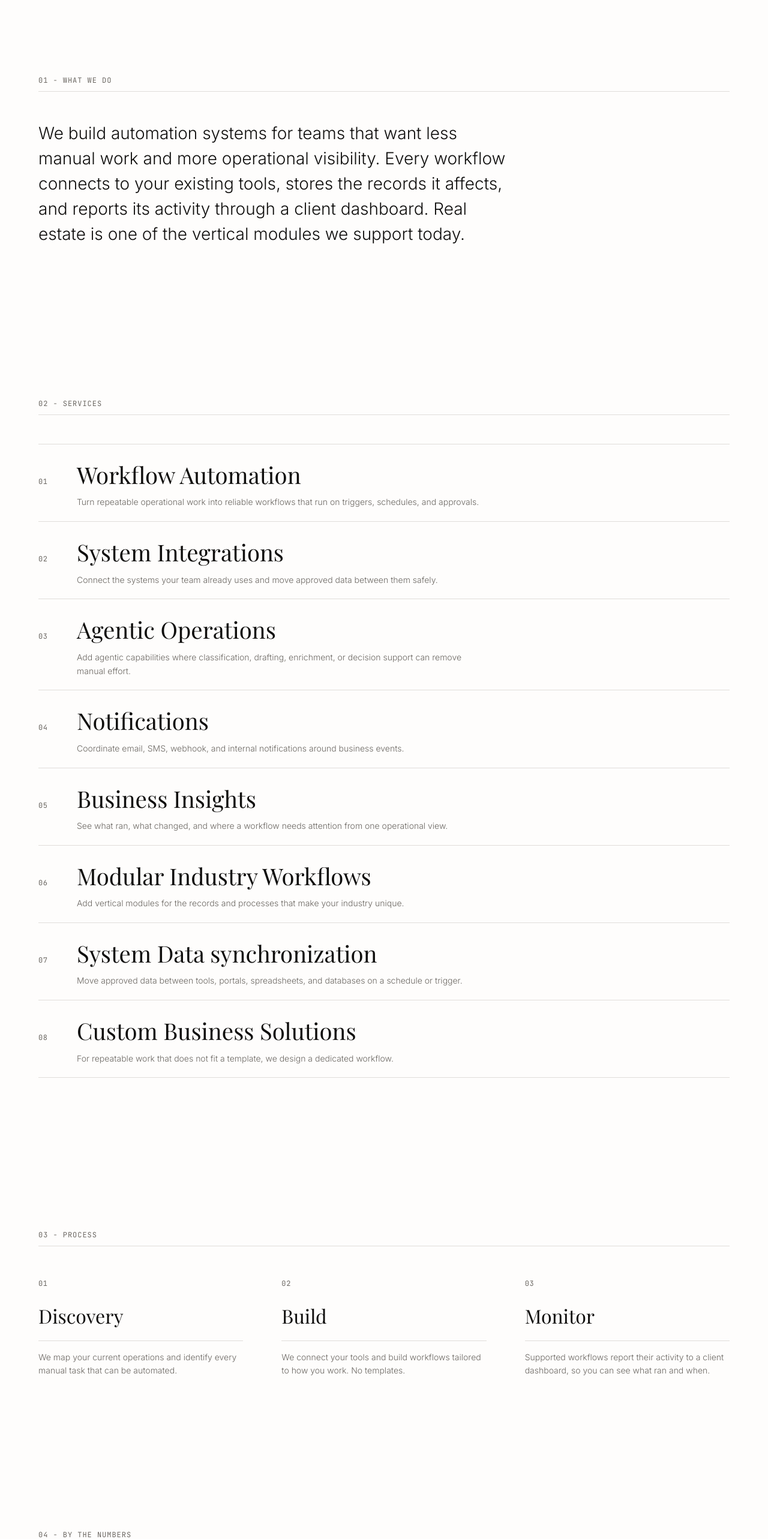
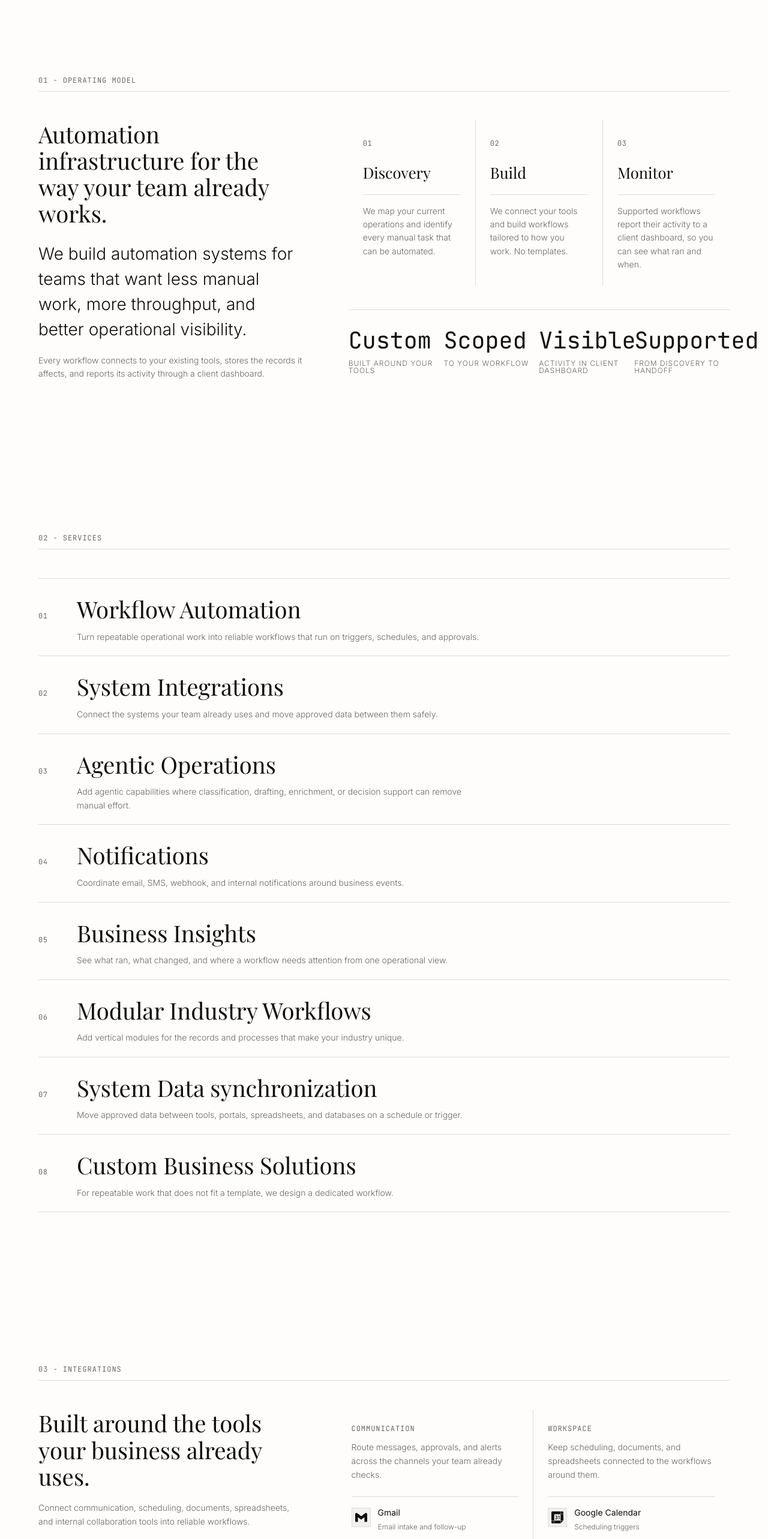
Before and after one commit to vee8899/react-production-, a React (Vite) app: page / in a window 1280 px wide. Shown: the part 800-3366 px from the top of the page at 60% size. Built offline with nearby package versions, Linux system fonts and the light colour scheme; no server answers; a web font is replaced by a local one.

Commit message:
Refine homepage section ordering and consolidate process content

```diff
--- a/src/components/features/IntegrationsShowcase.tsx
+++ b/src/components/features/IntegrationsShowcase.tsx
@@ -51,7 +51,7 @@ export default function IntegrationsShowcase() {
   return (
     <section className="bg-[#FEFDFC] px-[clamp(24px,5vw,80px)] py-[clamp(64px,10vw,192px)]">
       <div className="mx-auto max-w-[1280px]">
-        <SectionHeader label="05 - INTEGRATIONS" />
+        <SectionHeader label="03 - INTEGRATIONS" />
 
         <div className="mt-12 grid gap-8 lg:grid-cols-[minmax(0,0.9fr)_minmax(0,1.4fr)] lg:gap-[clamp(48px,6vw,96px)]">
           <div>
--- a/src/components/features/ROICalculator.tsx
+++ b/src/components/features/ROICalculator.tsx
@@ -77,7 +77,7 @@ export default function ROICalculator() {
   return (
     <section className="bg-[#F2F0ED] px-[clamp(24px,5vw,80px)] py-[clamp(64px,10vw,192px)]">
       <div className="mx-auto max-w-[1280px]">
-        <SectionHeader label="06 - BUSINESS VALUE" />
+        <SectionHeader label="04 - BUSINESS VALUE" />
         <h2 className="mx-auto mb-6 mt-12 max-w-[700px] text-center font-display text-primary" style={{ fontSize: "clamp(1.5rem, 3vw, 2.5rem)" }}>See what your next workflow could return.</h2>
         <p className="mx-auto mb-16 max-w-[650px] text-center text-sm font-light leading-relaxed text-muted">Select your total workload, handling time, and automation package to estimate potential business value.</p>
 
--- a/src/pages/HomePage.tsx
+++ b/src/pages/HomePage.tsx
@@ -139,16 +139,58 @@ export default function HomePage() {
         id="work"
         className="px-[clamp(24px,5vw,80px)] py-[clamp(64px,10vw,192px)]"
       >
-        <SectionHeader label="01 - WHAT WE DO" />
-        <FadeUp>
-          <p className="font-sans text-primary max-w-[800px] mt-12 leading-[1.5] font-light text-[clamp(1.25rem,2.5vw,1.75rem)]">
-            We build automation systems for teams that want less manual
-            work and more operational visibility. Every workflow connects to your
-            existing tools, stores the records it affects, and reports its activity
-            through a client dashboard. Real estate is one of the vertical modules
-            we support today.
-          </p>
-        </FadeUp>
+        <SectionHeader label="01 - OPERATING MODEL" />
+        <div className="mt-12 grid gap-12 lg:grid-cols-[minmax(0,0.9fr)_minmax(0,1.3fr)] lg:gap-[clamp(48px,6vw,96px)]">
+          <FadeUp>
+            <div>
+              <h2 className="font-display font-normal text-primary leading-[1.15] text-[clamp(1.5rem,3vw,2.5rem)]">
+                Automation infrastructure for the way your team already works.
+              </h2>
+              <p className="mt-6 max-w-[680px] font-sans text-primary leading-[1.5] font-light text-[clamp(1.25rem,2.5vw,1.75rem)]">
+                We build automation systems for teams that want less manual work, more throughput, and better operational visibility.
+              </p>
+              <p className="mt-5 max-w-[560px] text-sm font-light leading-relaxed text-muted">
+                Every workflow connects to your existing tools, stores the records it affects, and reports its activity through a client dashboard.
+              </p>
+            </div>
+          </FadeUp>
+
+          <div className="space-y-10">
+            <div className="grid gap-px bg-border md:grid-cols-3">
+              {processSteps.map((step, i) => (
+                <FadeUp key={step.number} delay={i * 0.08}>
+                  <div className="h-full bg-background p-5 sm:p-6">
+                    <span className="text-label font-mono uppercase tracking-[0.05em] text-muted">
+                      {step.number}
+                    </span>
+                    <h3 className="font-display font-normal text-primary mt-4 mb-4 text-[clamp(1.35rem,2vw,1.75rem)]">
+                      {step.title}
+                    </h3>
+                    <div className="w-full h-px bg-border" />
+                    <p className="mt-4 text-sm font-sans text-muted font-light leading-[1.6]">
+                      {step.body}
+                    </p>
+                  </div>
+                </FadeUp>
+              ))}
+            </div>
+
+            <div className="grid grid-cols-2 gap-6 border-t border-border pt-8 md:grid-cols-4 md:gap-0">
+              {stats.map((stat, i) => (
+                <FadeUp key={stat.label} delay={i * 0.05}>
+                  <div className="flex h-full flex-col gap-3 md:pr-6 md:border-r md:border-border md:last:border-r-0 md:last:pr-0">
+                    <span className="font-mono text-primary block leading-none text-[clamp(1.5rem,3vw,2.5rem)]">
+                      {stat.value}
+                    </span>
+                    <span className="text-label font-sans uppercase tracking-[0.08em] text-muted block">
+                      {stat.label}
+                    </span>
+                  </div>
+                </FadeUp>
+              ))}
+            </div>
+          </div>
+        </div>
       </section>
 
       <section
@@ -179,49 +221,6 @@ export default function HomePage() {
         </div>
       </section>
 
-      <section className="px-[clamp(24px,5vw,80px)] py-[clamp(64px,10vw,192px)]">
-        <SectionHeader label="03 - PROCESS" />
-        <div className="mt-12 grid grid-cols-1 md:grid-cols-3 gap-y-12 gap-x-[clamp(32px,5vw,80px)]">
-          {processSteps.map((step, i) => (
-            <FadeUp key={step.number} delay={i * 0.08}>
-              <div>
-                <span className="text-label font-mono uppercase tracking-[0.05em] text-muted">
-                  {step.number}
-                </span>
-                <h3 className="font-display font-normal text-primary mt-4 mb-4 text-[clamp(1.5rem,2.5vw,2rem)]">
-                  {step.title}
-                </h3>
-                <div className="w-full h-px bg-border" />
-                <p className="mt-4 text-sm font-sans text-muted font-light leading-[1.6]">
-                  {step.body}
-                </p>
-              </div>
-            </FadeUp>
-          ))}
-        </div>
-      </section>
-
-      <section className="px-[clamp(24px,5vw,80px)] py-[clamp(64px,10vw,192px)]">
-        <SectionHeader label="04 - BY THE NUMBERS" />
-        <div className="grid grid-cols-2 md:grid-cols-4 gap-8 md:gap-0 mt-12">
-          {stats.map((stat, i) => (
-            <FadeUp key={stat.label} delay={i * 0.05}>
-              <div className="flex flex-col gap-3 md:pr-8 md:border-r md:border-border md:last:border-r-0 md:last:pr-0">
-                <span
-                  className="font-mono text-primary block leading-none tracking-[-0.02em]"
-                  style={{ fontSize: "clamp(2rem, 4vw, 3.5rem)" }}
-                >
-                  {stat.value}
-                </span>
-                <span className="text-label font-sans uppercase tracking-[0.08em] text-muted block">
-                  {stat.label}
-                </span>
-              </div>
-            </FadeUp>
-          ))}
-        </div>
-      </section>
-
       <IntegrationsShowcase />
       <ROICalculator />
       <FAQ />
```
Also changed, not shown: 1 other file (tests, documents, lock files or other folders).
